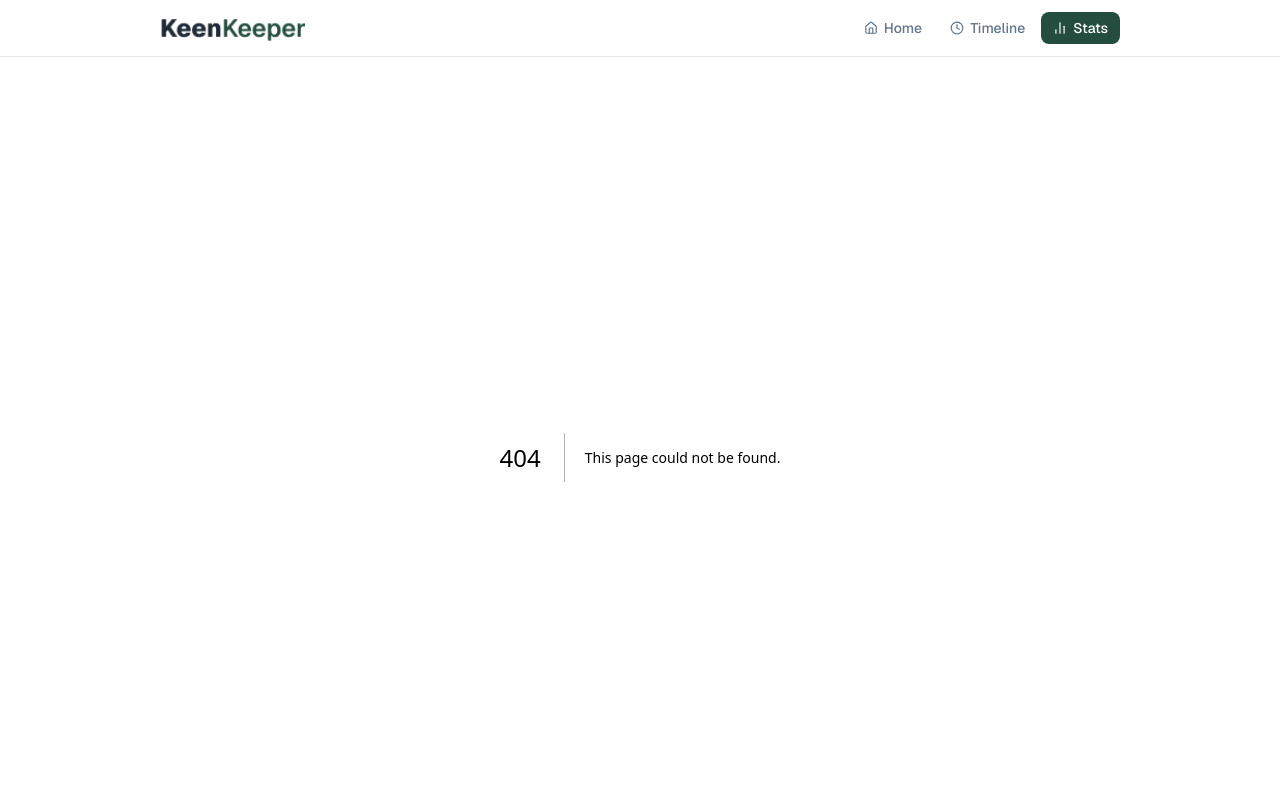
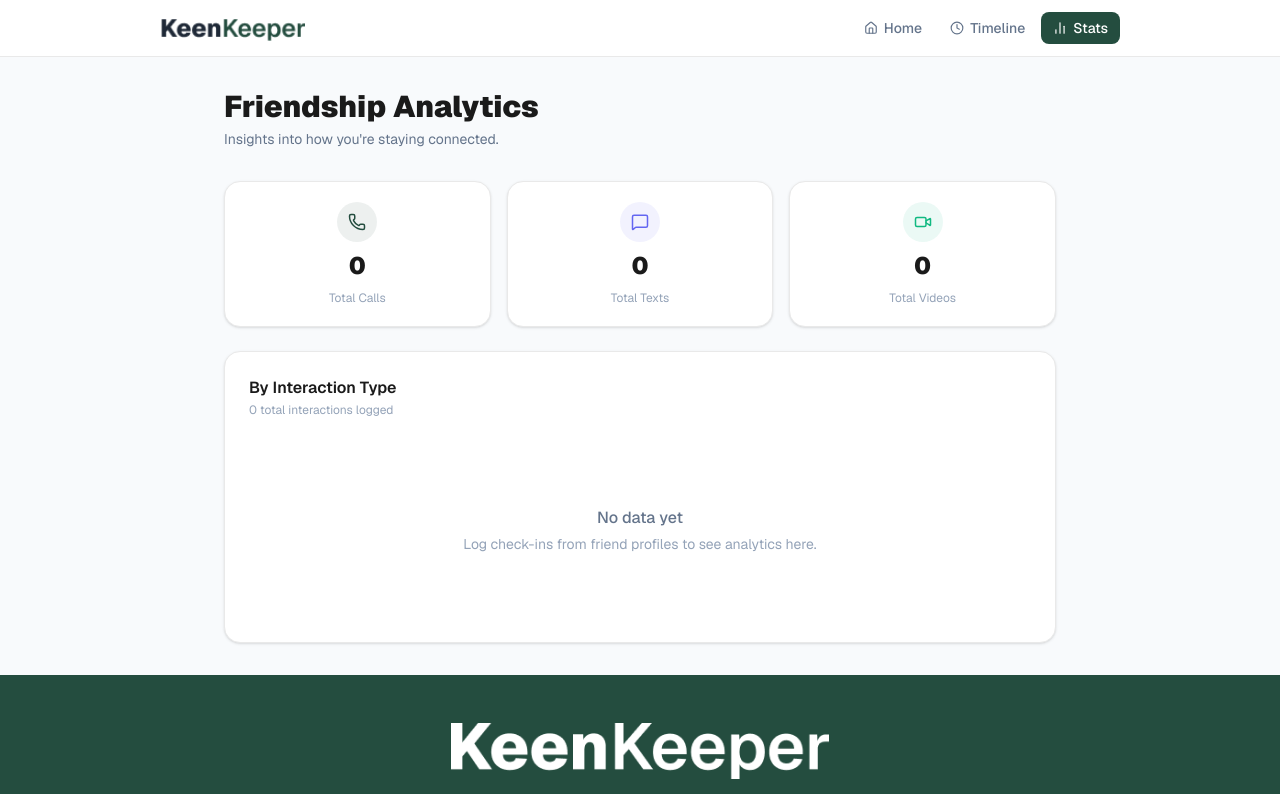
Before and after one commit to sokoo69/keen-keeper, a Next.js app: page /stats in a window 1280 px wide. Before the commit this address had no page. Shown: the top 794 px of the page. Built offline with nearby package versions, Linux system fonts and the light colour scheme.

Commit message:
build Friendship Analytics page with Recharts pie chart

```diff
--- /dev/null
+++ b/app/stats/page.js
@@ -0,0 +1,168 @@
+"use client";
+
+import { useEffect, useState } from "react";
+import {
+  PieChart,
+  Pie,
+  Cell,
+  Legend,
+  Tooltip,
+  ResponsiveContainer,
+} from "recharts";
+import { Phone, MessageSquare, Video } from "lucide-react";
+import { getTimeline, initializeTimeline } from "@/lib/timelineStore";
+
+const COLORS = {
+  call: "#244D3F",
+  text: "#6366F1",
+  video: "#10B981",
+};
+
+const RADIAN = Math.PI / 180;
+
+const renderCustomLabel = ({
+  cx,
+  cy,
+  midAngle,
+  innerRadius,
+  outerRadius,
+  percent,
+}) => {
+  if (percent < 0.05) return null;
+  const radius = innerRadius + (outerRadius - innerRadius) * 0.5;
+  const x = cx + radius * Math.cos(-midAngle * RADIAN);
+  const y = cy + radius * Math.sin(-midAngle * RADIAN);
+  return (
+    <text
+      x={x}
+      y={y}
+      fill="white"
+      textAnchor="middle"
+      dominantBaseline="central"
+      fontSize={13}
+      fontWeight="700"
+    >
+      {`${(percent * 100).toFixed(0)}%`}
+    </text>
+  );
+};
+
+export default function StatsPage() {
+  const [counts, setCounts] = useState({ call: 0, text: 0, video: 0 });
+  const [total, setTotal] = useState(0);
+
+  useEffect(() => {
+    initializeTimeline();
+    const timeline = getTimeline();
+    const c = { call: 0, text: 0, video: 0 };
+    timeline.forEach((e) => {
+      if (c[e.type] !== undefined) c[e.type]++;
+    });
+    setCounts(c);
+    setTotal(c.call + c.text + c.video);
+  }, []);
+
+  const data = [
+    { name: "Call", value: counts.call },
+    { name: "Text", value: counts.text },
+    { name: "Video", value: counts.video },
+  ].filter((d) => d.value > 0);
+
+  const statCards = [
+    { label: "Total Calls", value: counts.call, icon: Phone, color: "#244D3F" },
+    { label: "Total Texts", value: counts.text, icon: MessageSquare, color: "#6366F1" },
+    { label: "Total Videos", value: counts.video, icon: Video, color: "#10B981" },
+  ];
+
+  return (
+    <div className="max-w-4xl mx-auto px-4 sm:px-6 lg:px-8 py-8">
+      <div className="mb-8">
+        <h1 className="text-3xl font-black text-[#1a1a1a] mb-1">
+          Friendship Analytics
+        </h1>
+        <p className="text-[#64748B] text-sm">
+          Insights into how you&apos;re staying connected.
+        </p>
+      </div>
+
+      <div className="grid grid-cols-3 gap-4 mb-6">
+        {statCards.map(({ label, value, icon: Icon, color }) => (
+          <div
+            key={label}
+            className="bg-white rounded-2xl border border-[#E9E9E9] p-5 flex flex-col items-center gap-2 shadow-sm"
+          >
+            <div
+              className="w-10 h-10 rounded-full flex items-center justify-center"
+              style={{ backgroundColor: `${color}15` }}
+            >
+              <Icon size={18} style={{ color }} />
+            </div>
+            <span className="text-2xl font-black text-[#1a1a1a]">{value}</span>
+            <span className="text-xs text-[#94A3B8] text-center">{label}</span>
+          </div>
+        ))}
+      </div>
+
+      <div className="bg-white rounded-2xl border border-[#E9E9E9] p-6 shadow-sm">
+        <div className="flex items-center justify-between mb-6">
+          <div>
+            <h2 className="font-semibold text-[#1a1a1a]">By Interaction Type</h2>
+            <p className="text-xs text-[#94A3B8] mt-0.5">
+              {total} total interactions logged
+            </p>
+          </div>
+        </div>
+
+        {total === 0 ? (
+          <div className="flex flex-col items-center justify-center py-16 text-center">
+            <p className="text-[#64748B] font-medium">No data yet</p>
+            <p className="text-[#94A3B8] text-sm mt-1">
+              Log check-ins from friend profiles to see analytics here.
+            </p>
+          </div>
+        ) : (
+          <div className="h-72">
+            <ResponsiveContainer width="100%" height="100%">
+              <PieChart>
+                <Pie
+                  data={data}
+                  cx="50%"
+                  cy="50%"
+                  innerRadius={70}
+                  outerRadius={110}
+                  paddingAngle={3}
+                  dataKey="value"
+                  labelLine={false}
+                  label={renderCustomLabel}
+                >
+                  {data.map((entry) => (
+                    <Cell
+                      key={entry.name}
+                      fill={COLORS[entry.name.toLowerCase()]}
+                    />
+                  ))}
+                </Pie>
+                <Tooltip
+                  contentStyle={{
+                    borderRadius: "12px",
+                    border: "1px solid #E9E9E9",
+                    boxShadow: "0 4px 12px rgba(0,0,0,0.08)",
+                    fontSize: "13px",
+                  }}
+                  formatter={(value, name) => [value, name]}
+                />
+                <Legend
+                  formatter={(value) => (
+                    <span className="text-xs font-medium text-[#64748B]">
+                      {value}
+                    </span>
+                  )}
+                />
+              </PieChart>
+            </ResponsiveContainer>
+          </div>
+        )}
+      </div>
+    </div>
+  );
+}
```
